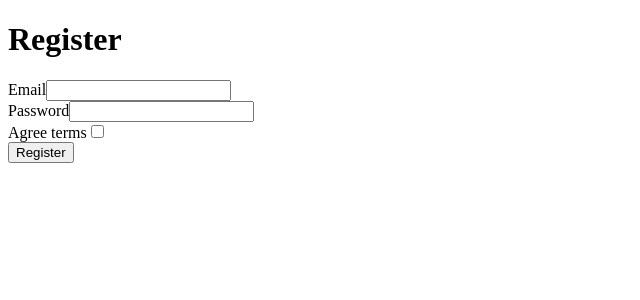
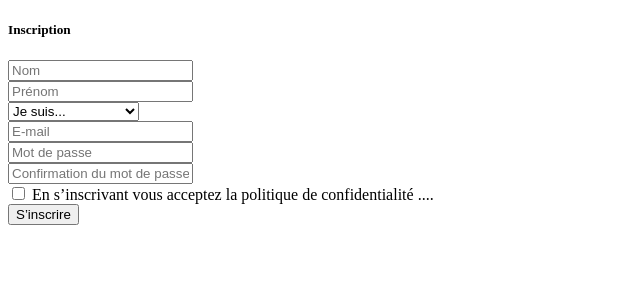
Before and after one commit to Zakaria-mrbt/FashionBookParis, a Symfony app: template templates/registration/register.html.twig in a window 1280 px wide. Shown: the top 300 px of the page, without its empty margins (0-640 px from the left). Run offline with Twig, Linux system fonts and the light colour scheme; the template is opened without the code that fills it, so the values that code supplies are empty; form fields are guessed from the names that the template uses; some libraries are stand-ins or nearby versions.

Commit message:
ajoute pages connrxion et inscription

```diff
--- a/tailwind.config.js
+++ b/tailwind.config.js
@@ -4,7 +4,11 @@
     './templates/**/*.html.twig',
       './node_modules/tw-elements/dist/js/**/*.js'],
   theme: {
-    extend: {},
+    extend: {
+      boxShadow: {
+        'gn': '0 5px 10px 5px rgba(0,0,0,0.1)',
+      }
+    },
   },
   plugins: [
     require('tw-elements/dist/plugin')
--- a/templates/home/index.html.twig
+++ b/templates/home/index.html.twig
@@ -4,6 +4,7 @@
 
 {% block body %}
 
+{% include 'login/index.html.twig' %}
 
 
 {% endblock %}
--- a/templates/registration/register.html.twig
+++ b/templates/registration/register.html.twig
@@ -3,19 +3,69 @@
 {% block title %}Register{% endblock %}
 
 {% block body %}
-    {% for flash_error in app.flashes('verify_email_error') %}
-        <div class="alert alert-danger" role="alert">{{ flash_error }}</div>
-    {% endfor %}
 
-    <h1>Register</h1>
+<div>
 
-    {{ form_start(registrationForm) }}
-        {{ form_row(registrationForm.email) }}
-        {{ form_row(registrationForm.plainPassword, {
-            label: 'Password'
-        }) }}
-        {{ form_row(registrationForm.agreeTerms) }}
+    <div class="w-screen h-screen flex justify-center items-center">
+        <form class="p-16 bg-white rounded-[20px] shadow-gn space-y-5" action="">
+        <h5 class="pb-20 font-bold scroll-pb-6 text-center text-gray-900 text-2xl leading-tight mb-2">Inscription</h5>
+            <div class="flex flex-col space-y-2">
 
-        <button type="submit" class="btn">Register</button>
-    {{ form_end(registrationForm) }}
+                <input class="w-45 px-3 py-2 rounded-md border border-slate-400" type="text" placeholder="Nom"
+                    name="nom" id="nom">
+            </div>
+                        <div class="flex flex-col space-y-2">
+
+                <input class="w-45 px-3 py-2 rounded-md border border-slate-400" type="text" placeholder="Prénom"
+                    name="Prénom" id="Prénom">
+            </div>
+
+
+         <div class="flex flex-col space-y-2">
+  <div class="mb-1 ">
+    <select class="form-select appearance-none block w-full px-3 py-2  rounded-md text-base font-normal text-gray-200 bg-white bg-clip-padding bg-no-repeat border border-solid border-slate-400 transition ease-in-out m-0 focus:text-gray-700 focus:bg-white focus:border-blue-600 focus:outline-none" aria-label="Default select example">
+        <option value="" disabled selected hidden>Je suis...</option>
+        <option value="1">Particulier</option>
+        <option value="2">Formateur</option>
+        <option value="3">Entreprise</option>
+        <option value="3">Autre organisation</option>
+    </select>
+  </div>
+</div>
+
+
+
+
+            <div class="flex flex-col space-y-2">
+
+                <input class="w-45 px-3 py-2 rounded-md border border-slate-400" type="email" placeholder="E-mail"
+                    name="email" id="email">
+            </div>
+
+
+            <div class="  flex flex-col space-y-2">
+                <input class="w-50 px-3 py-2 rounded-md border border-slate-400" type="password"
+                    placeholder="Mot de passe" name="password" id="password">
+            </div>
+
+            <div class="  flex flex-col space-y-2">
+                <input class="w-50 px-3 py-2 rounded-md border border-slate-400" type="password"
+                    placeholder="Confirmation du mot de passe" name="confirm-password" id="confirm-password">
+            </div>
+            <div class="form-check">
+      <input class="form-check-input appearance-none h-4 w-4 border border-gray-300 rounded-sm bg-white checked:bg-blue-600 checked:border-blue-600 focus:outline-none transition duration-200 mt-1 align-top bg-no-repeat bg-center bg-contain float-left mr-2 cursor-pointer" type="checkbox" value="" id="flexCheckDefault">
+      <label class="form-check-label  text-[14px] inline-block text-gray-800" for="flexCheckDefault">
+        En s’inscrivant vous acceptez la politique de confidentialité ....
+      </label>
+    </div>
+
+            <button class="ml-[9rem] px-8 py-2 bg-gray-600 text-white rounded-[18px]
+            hover:bg-blue-500 hover:drop-shadow-md duration-300 ease-in" type="submit">
+                S’inscrire
+            </button>
+
+        </form>
+    </div>
+  </div>
+
 {% endblock %}
```
Also changed, not shown: templates/admin/dashboard.html.twig (added, +27 -0 lines), templates/login/index.html.twig (added, +37 -0 lines), templates/profil/index.html.twig (+1 -12 lines), 2 other files.
